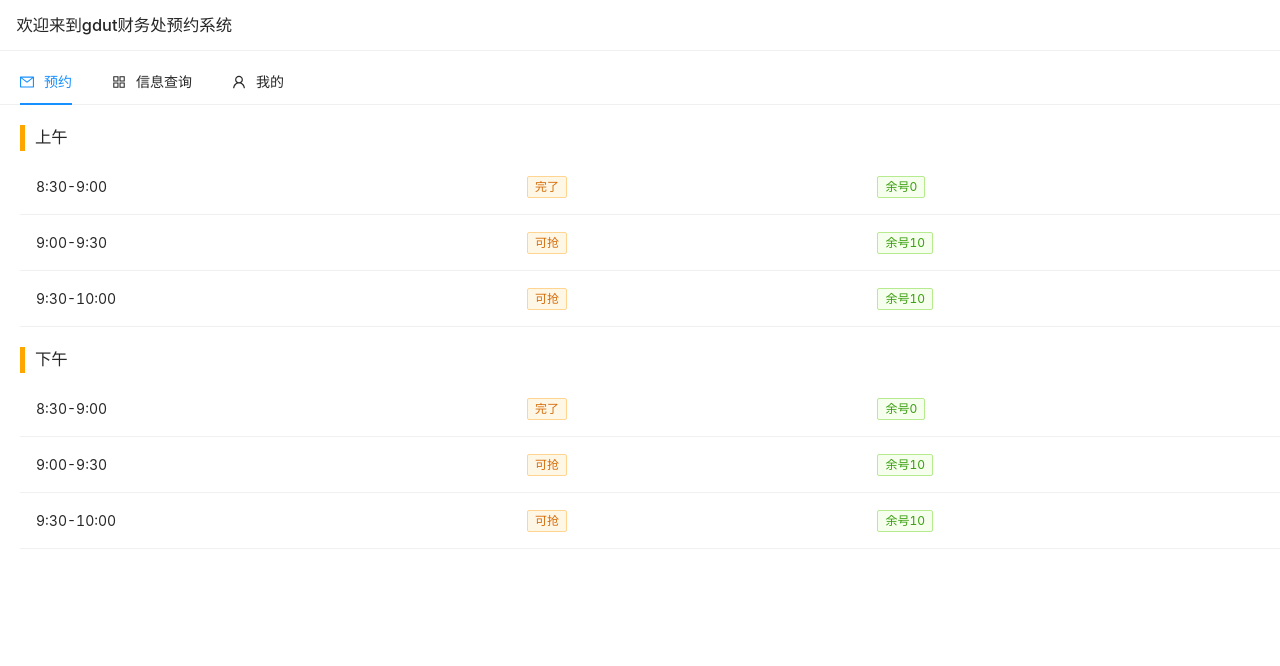
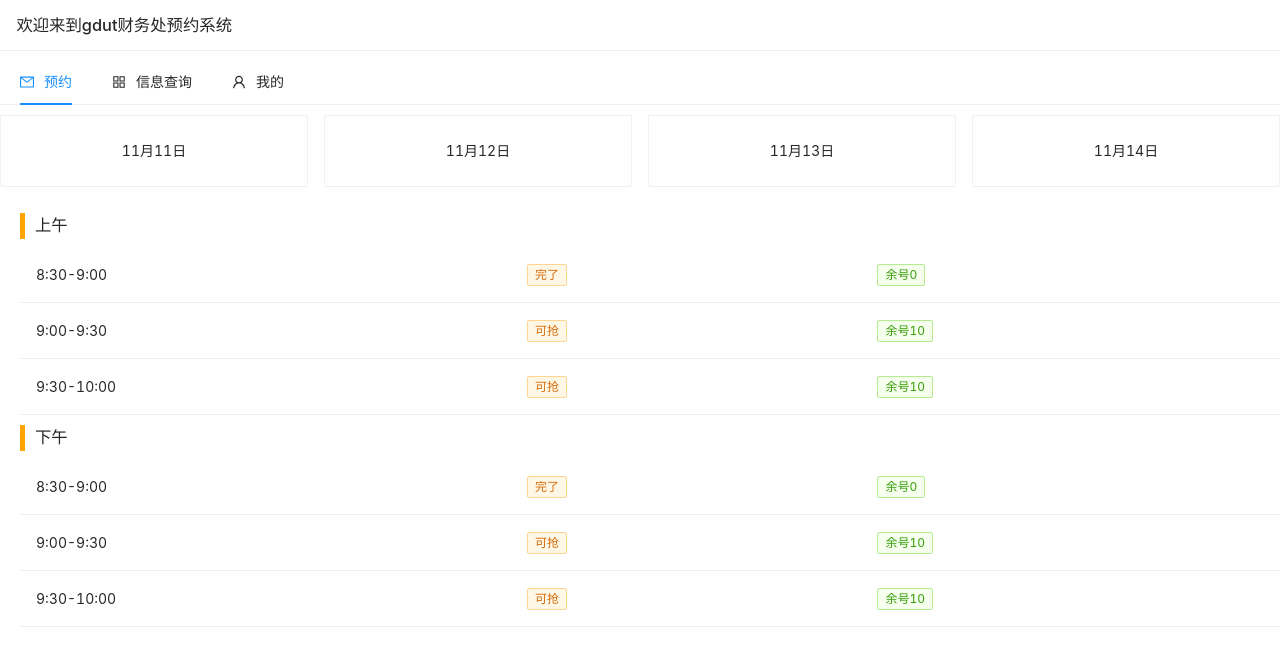
Before and after one commit to mannqo/subscribe, a React (Create React App) app: page /#/subscribe in a window 1280 px wide. Shown: the top 666 px of the page. Built offline with nearby package versions, Linux system fonts and the light colour scheme.

Commit message:
预约UI界面

```diff
--- a/src/App.js
+++ b/src/App.js
@@ -2,12 +2,14 @@ import { HashRouter } from 'react-router-dom';
 import { renderRoutes } from 'react-router-config';
 import routes from './router';
 import Header from './components/header'
+import Date from './components/date'
 
 function App() {
   return (
     <div className="App">
       <Header />
       <HashRouter>
+        <Date />
         {renderRoutes(routes)}
       </HashRouter>
     </div>
--- /dev/null
+++ b/src/components/date/date/first.js
@@ -0,0 +1,9 @@
+import React, { memo } from 'react'
+
+export default memo(function First() {
+    return (
+        <div>
+            First
+        </div>
+    )
+})
--- /dev/null
+++ b/src/components/date/date/fourth.js
@@ -0,0 +1,9 @@
+import React, { memo } from 'react'
+
+export default memo(function Fourth() {
+    return (
+        <div>
+            Fourth
+        </div>
+    )
+})
--- /dev/null
+++ b/src/components/date/date/second.js
@@ -0,0 +1,9 @@
+import React, { memo } from 'react'
+
+export default memo(function Second() {
+    return (
+        <div>
+            Fourth
+        </div>
+    )
+})
--- /dev/null
+++ b/src/components/date/date/third.js
@@ -0,0 +1,9 @@
+import React, { memo } from 'react'
+
+export default memo(function Third() {
+    return (
+        <div>
+            Third
+        </div>
+    )
+})
--- /dev/null
+++ b/src/components/date/index.js
@@ -0,0 +1,42 @@
+import React, { memo } from 'react';
+import { List, Card } from 'antd';
+import { DateWrapper } from './style';
+import { NavLink } from 'react-router-dom';
+
+const data = [
+    {
+        content: '11月11日',
+        date: '/subscribe/first'
+    },
+    {
+        content: '11月12日',
+        date: '/subscribe/second'
+    },
+    {
+        content: '11月13日',
+        date: '/subscribe/third'
+    },
+    {
+        content: '11月14日',
+        date: '/subscribe/fourth'
+    },
+];
+
+export default memo(function Date() {
+    return (
+        <DateWrapper>
+            <List
+                grid={{ gutter: 16, column: 4 }}
+                className="date-list"
+                dataSource={data}
+                renderItem={item => (
+                    <List.Item className="date-list-item">
+                        <NavLink to={item.date}>
+                            <Card>{item.content}</Card>
+                        </NavLink>
+                    </List.Item>
+                )}
+            />
+        </DateWrapper>
+    )
+})
--- /dev/null
+++ b/src/components/date/style.js
@@ -0,0 +1,15 @@
+import styled from 'styled-components';
+
+export const DateWrapper = styled.div`
+    .date-list {
+        margin-top: 10px;
+    }
+    .date-list-item {
+        text-align: center;
+        padding: 24px 0;
+        .active .ant-card-bordered{
+            background-color: #f0f0f0;
+        }
+    }
+
+`
--- a/src/components/list/index.js
+++ b/src/components/list/index.js
@@ -1,5 +1,5 @@
 import React, { memo } from 'react';
-import { Table, Tag, Space } from 'antd';
+import { Table, Tag } from 'antd';
 import { TableWrapper } from './style';
 
 const columns = [
--- a/src/components/list/style.js
+++ b/src/components/list/style.js
@@ -4,7 +4,7 @@ export const TableWrapper = styled.div`
     margin-top: 0px;
     padding-left: 20px;
     .listTitle {
-        margin-top: 20px;
+        margin-top: 10px;
         padding-left: 10px;
         border-left: 5px solid orange;
     }
--- a/src/pages/subscribe/index.js
+++ b/src/pages/subscribe/index.js
@@ -1,4 +1,4 @@
-import List from '../../components/list'
+import List from '../../components/list';
 import React, { memo } from 'react'
 
 export default memo(function Subscribe() {
--- a/src/router/index.js
+++ b/src/router/index.js
@@ -1,7 +1,12 @@
 import Subscribe from '../pages/subscribe';
 import { Redirect } from 'react-router';
 import Infor from '../pages/infor';
+import First from '../components/date/date/first';
+import Second from '../components/date/date/second';
+import Third from '../components/date/date/third';
+import Fourth from '../components/date/date/fourth';
 
+// eslint-disable-next-line
 export default [
     {
         path: "/",
@@ -13,9 +18,27 @@ export default [
     {
         path: "/subscribe",
         component: Subscribe,
+        routes: [
+            {
+                path: "/subscribe/first",
+                component: First,
+            },
+            {
+                path: "/subscribe/second",
+                component: Second,
+            },
+            {
+                path: "/subscribe/third",
+                component: Third,
+            },
+            {
+                path: "/subscribe/fourth",
+                component: Fourth,
+            }
+        ]
     },
     {
         path: "/infor",
-        component: Infor
+        component: Infor,
     }
 ]
```
